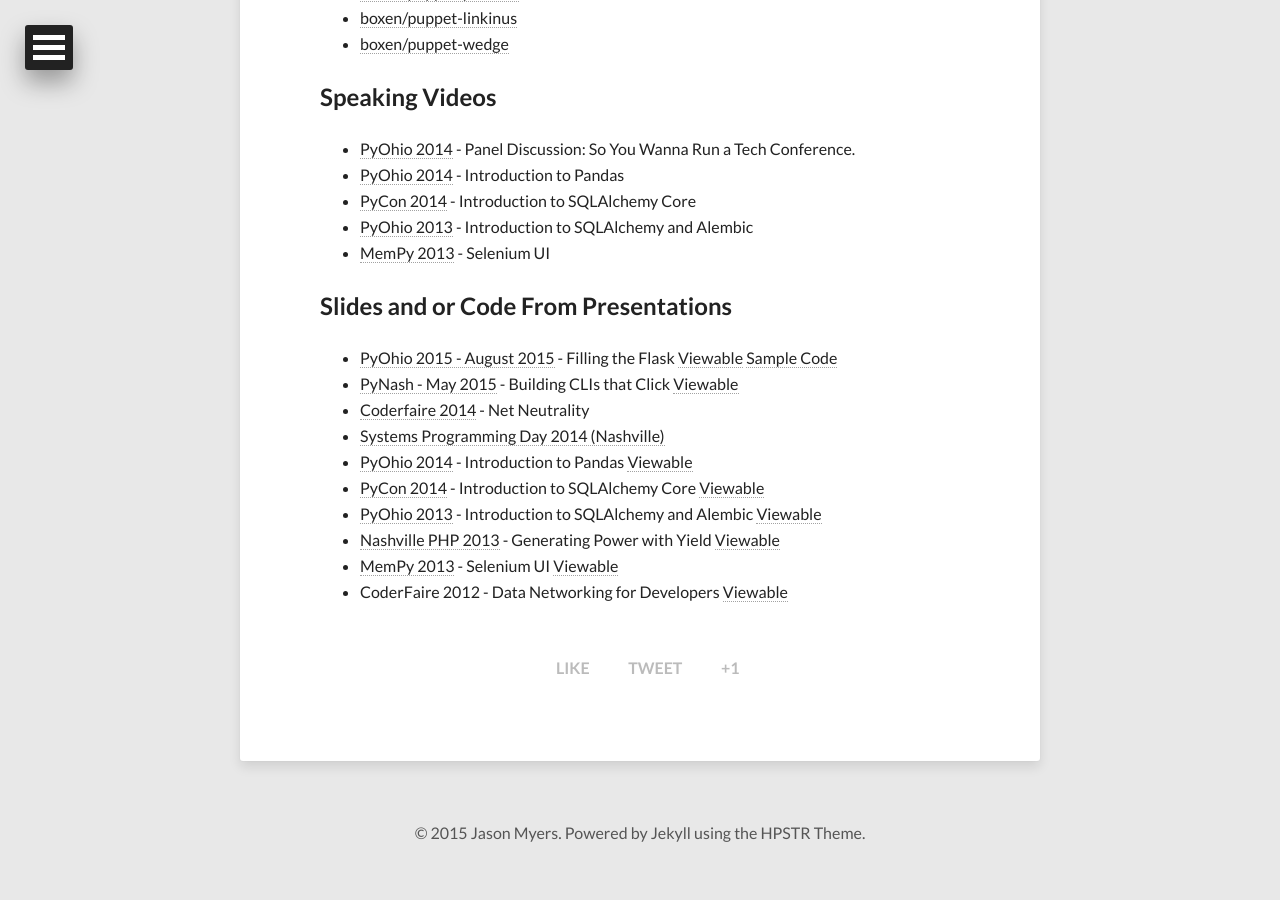
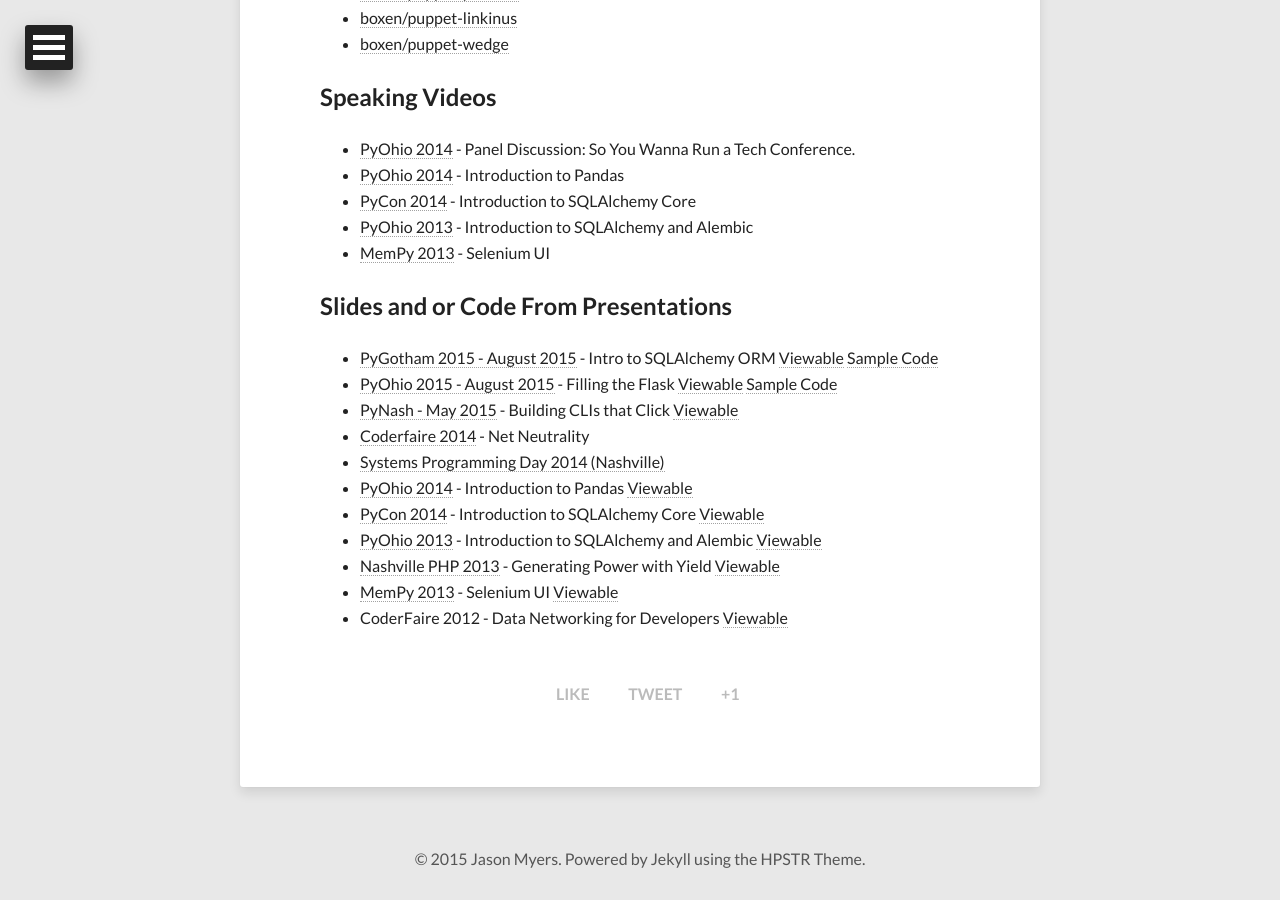
Before and after one commit to jasonamyers/jasonamyers.github.com, a Jekyll site: the page built from about.md, in a window 1280 px wide and 900 px high, scrolled down 1448 px. Built offline with Jekyll 4.4.1, drawn with Linux system fonts in a browser that asks for light colours; nearby versions of some CDN libraries; before the commit the page ends 2322 px from its top, so only the background shows below that.

Commit message:
Adding pygotham
Signed-off-by: Jason Myers <jason@jasonamyers.com>

```diff
--- a/about.md
+++ b/about.md
@@ -61,6 +61,7 @@
 
 ## Slides and or Code From Presentations
 
+* [PyGotham 2015 - August 2015](https://github.com/jasonamyers/pygotham-intro-sqlachemy-orm) - Intro to SQLAlchemy ORM [Viewable](http://www.slideshare.net/jamdatadude/introduction-to-sqlalchemy-orm) [Sample Code](https://github.com/jasonamyers/pygotham-intro-sqlalchemy-orm-code/blob/master/PyGotham%20ORM%20Intro.ipynb)
 * [PyOhio 2015 - August 2015](https://github.com/jasonamyers/filling-the-flask) - Filling the Flask [Viewable](http://www.slideshare.net/jamdatadude/filling-the-flask) [Sample Code](https://github.com/jasonamyers/flaskfilled)
 * [PyNash - May 2015](https://github.com/jasonamyers/pynash-click) - Building CLIs that Click [Viewable](http://www.slideshare.net/jamdatadude/building-clis-that-click)
 * [Coderfaire 2014](https://github.com/jasonamyers/coderfaire-net-neutrality) - Net Neutrality
```
